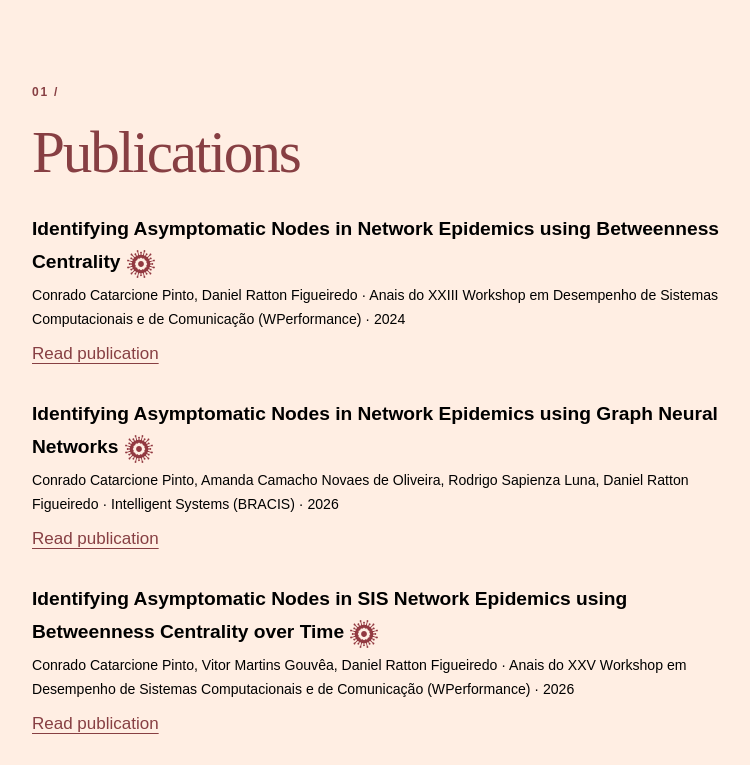
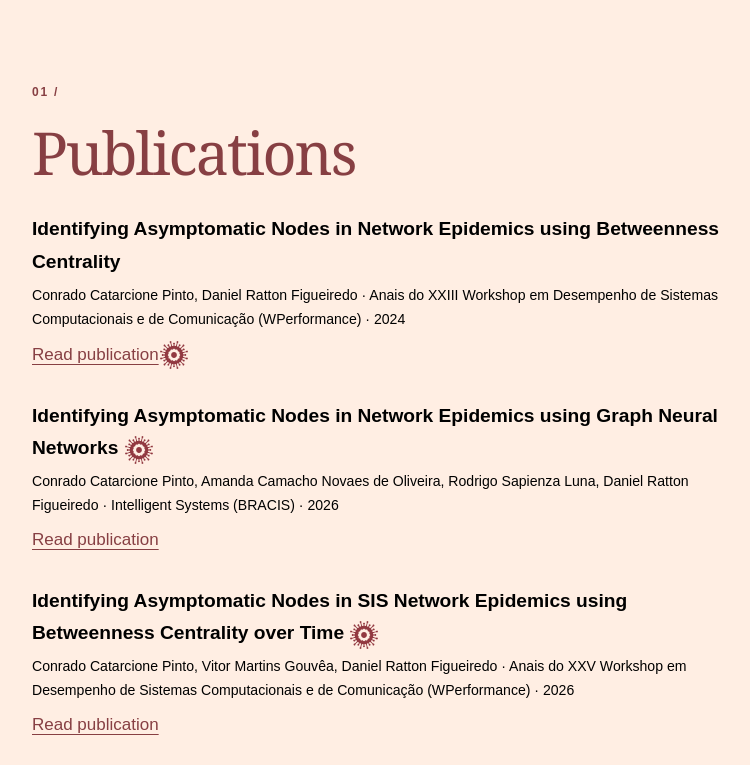
Before and after one commit to catarcione/catarcione.github.io, a plain HTML site: page index.html in a window 1280 px wide. Shown: the part 880-1645 px from the top of the page, without its empty margins (58-808 px from the left). Drawn offline with Linux system fonts and the light colour scheme.

Commit message:
Minor changes

```diff
--- a/index.html
+++ b/index.html
@@ -245,7 +245,7 @@
     .content-section h2 {
       margin: 0 0 28px;
       color: var(--burgundy);
-      font-family: Papyrus, "Times New Roman", serif;
+      font-family: Georgia, "Times New Roman", serif;
       font-size: clamp(2.2rem, 5vw, 3.7rem);
       font-weight: normal;
       line-height: 1.1;
@@ -371,10 +371,9 @@
 
         <article class="entry">
           <h3>Identifying Asymptomatic Nodes in Network Epidemics using Betweenness Centrality
-            <img src="virus.svg" class="publication-icon" alt="">
           </h3>
           <p class="meta">Conrado Catarcione Pinto, Daniel Ratton Figueiredo · Anais do XXIII Workshop em Desempenho de Sistemas Computacionais e de Comunicação (WPerformance) · 2024</p>
-          <p><a href="https://doi.org/10.5753/wperformance.2024.2414" target="_blank" rel="noopener noreferrer">Read publication</a></p>
+          <p><a href="https://doi.org/10.5753/wperformance.2024.2414" target="_blank" rel="noopener noreferrer">Read publication</a><img src="virus.svg" class="publication-icon" alt=""></p>
         </article>
 
         <article class="entry">
```
